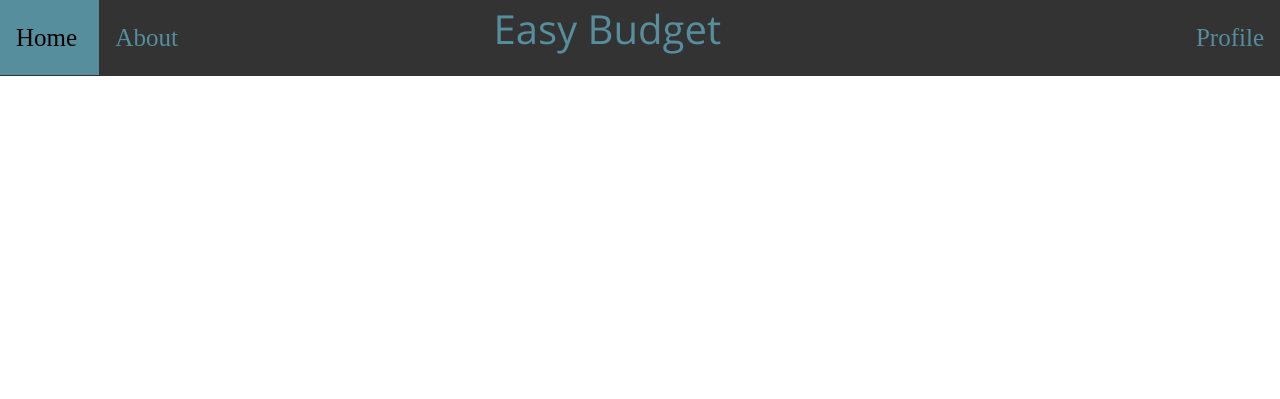
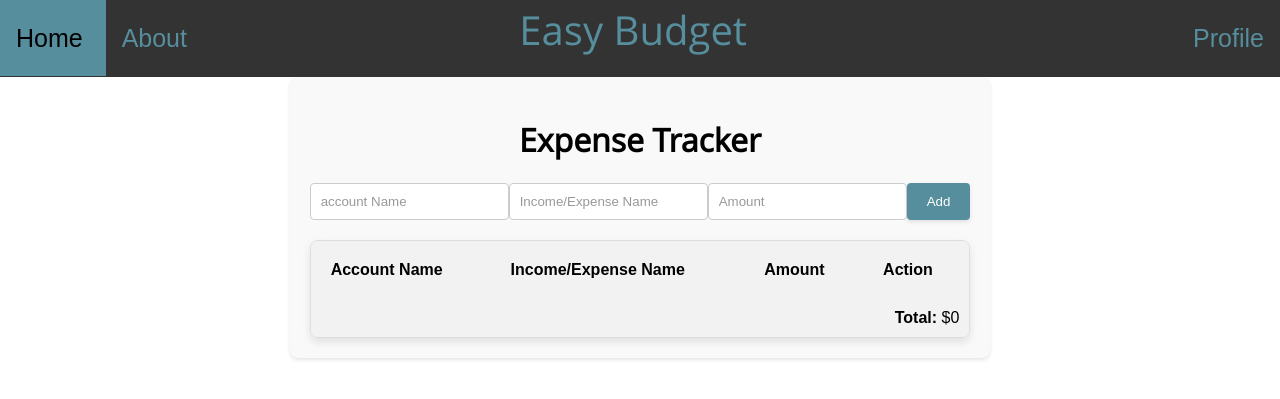
Before and after one commit to TJCornwell/Senior-Project, a Flask app: page / in a window 1280 px wide. Shown: the top 399 px of the page. Run offline with Flask 3, Linux system fonts and the light colour scheme; lists and menus that the app fills with data are empty; some libraries are stand-ins or nearby versions.

Commit message:
Updates to UI, waiting for backend

```diff
--- a/static/css/HomePageStyle.css
+++ b/static/css/HomePageStyle.css
@@ -2,7 +2,8 @@ body{
     background-color: rgb(255, 255, 255);
     display: flex;
     flex-direction: column;
-    margin: 0
+    margin: 0;
+    font-family: arial;
 }
 
 @font-face { /*Imports Google font*/
@@ -26,11 +27,12 @@ body{
   padding-top: 1.5rem;
   padding-bottom: 1.5rem;
   p{
+    gap: 20px;
     position: absolute;
     font-family: Product Sans;
     font-size: 2.5rem;
     font-weight: 550;
-    transform: translateX(-85%) translateY(-140%);
+    transform: translateX(-75%) translateY(-140%);
   }
 
   a{
@@ -49,3 +51,96 @@ body{
   }
 
 }
+
+
+/*Expense/Incomce Calculator */
+@media (min-width: 768px) {
+  .button-37 {
+    padding: 10px 30px;
+  }
+}
+.container {
+  max-width: 800px;
+  margin: 0 auto;
+  background-color: #f9f9f9;
+  padding: 20px;
+  border-radius: 8px;
+  box-shadow: 0 2px 4px rgba(0, 0, 0, 0.1);
+}
+
+h1 {
+  text-align: center;
+  font-family: Product Sans;
+}
+
+form {
+  display: flex;
+  justify-content: center;
+  margin-bottom: 20px;
+}
+
+input[type="text"],
+input[type="number"] {
+  padding: 10px;
+  border: 1px solid #ccc;
+  border-radius: 4px;
+  outline: none;
+}
+
+input[type="text"]::placeholder,
+input[type="number"]::placeholder {
+  color: #999;
+}
+
+button {
+  padding: 10px 20px;
+  background-color: #568E9D;
+  color: white;
+  border: none;
+  border-radius: 4px;
+  cursor: pointer;
+  box-shadow: rgba(0, 0, 0, .1) 0 2px 4px 0;
+  transform: translateY(0);
+  transition: transform 150ms, box-shadow 150ms;
+  touch-action: manipulation;
+  box-sizing: border-box;
+}
+
+button:hover {
+  box-shadow: rgba(0, 0, 0, .15) 0 3px 9px 0;
+  transform: translateY(-2px);
+}
+
+.expense-table {
+  border: 1px solid #ddd;
+  border-radius: 8px;
+  overflow: auto;
+  box-shadow: 0 4px 8px rgba(0, 0, 0, 0.1);
+}
+
+table {
+  width: 100%;
+  border-collapse: collapse;
+}
+
+thead th {
+  background-color: #f2f2f2;
+  padding: 20px;
+  text-align: left;
+}
+
+tbody td {
+  padding: 10px;
+  border-top: 1px solid #ddd;
+}
+
+.delete-btn {
+  color: red;
+  cursor: pointer;
+}
+
+.total-amount {
+  padding: 10px;
+  text-align: right;
+  background-color: #f2f2f2;
+}
--- a/templates/HomePage.html
+++ b/templates/HomePage.html
@@ -10,12 +10,13 @@
 </head>
 
 
-<!--Top Navigation bar for the pages-->
+
 <body>
+    <!--Top Navigation bar for the pages-->
     <div class="Top-Section">
         <!--Need to add proper links to the pages-->
         <div class="Left-side">
-            <a class="active" href="HomePage">
+            <a class="active" href="HomePage.html">
                 Home
             </a>
             <a href="https://www.google.com/url?sa=i&url=https%3A%2F%2Fnews.christianacare.org%2F2023%2F05%2Fthe-scoop-on-poop%2F&psig=AOvVaw2OkThjwIYaJKfYnQcTzmQH&ust=1707977043473000&source=images&cd=vfe&opi=89978449&ved=0CBMQjRxqFwoTCJCV7biUqoQDFQAAAAAdAAAAABAE">
@@ -32,5 +33,43 @@
         </div>
 
     </div>
+    <!---->
+
+    <div class="container">
+        <h1>Expense Tracker</h1>
+        <form id="expense-form">
+            <input type="text"
+                   id="account-name"
+                   placeholder="account Name" required />
+            <input type="text"
+                   id="income/expense-name"
+                   placeholder="Income/Expense Name" required />
+            <input type="number"
+                   id="expense-amount"
+                   placeholder="Amount" required />
+            <button type="submit">
+                Add
+            </button>
+        </form>
+        <div class="expense-table">
+            <table>
+                <thead>
+                    <tr>
+                        <th>Account Name</th>
+                        <th>Income/Expense Name</th>
+                        <th>Amount</th>
+                        <th>Action</th>
+                    </tr>
+                </thead>
+                <tbody id="expense-list"></tbody>
+            </table>
+            <div class="total-amount">
+                <strong>Total:</strong>
+                $<span id="total-amount">0</span>
+            </div>
+        </div>
+    </div>
+
+
 
 </body>
```
